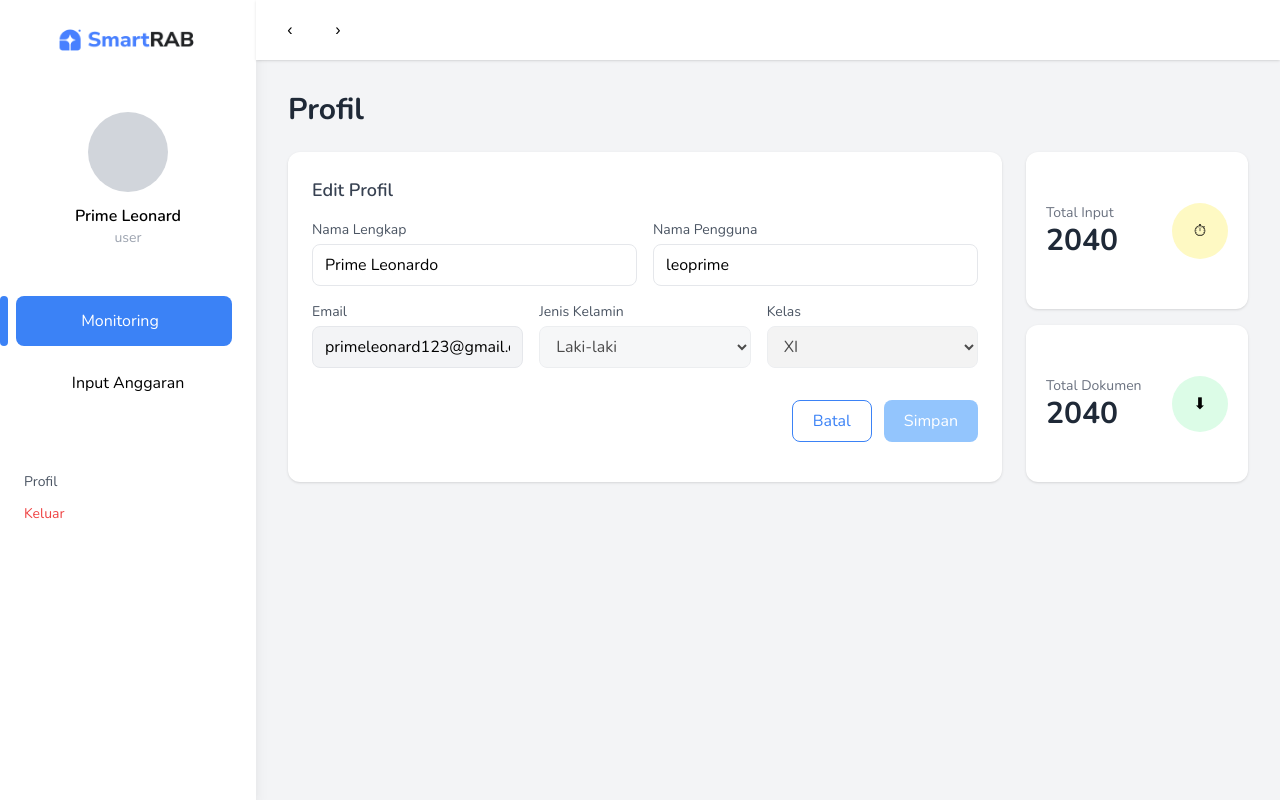
After one commit to nessamm/projek-tugas-akhir, a CodeIgniter app: page /tugas-akhir/C_Login/profile in a window 1280 px wide. The commit adds this page. Run offline with CodeIgniter, Linux system fonts and the light colour scheme; style sheets or scripts are compiled from the project's sources.

Commit message:
feat: view profile user

```diff
--- a/application/controllers/C_Login.php
+++ b/application/controllers/C_Login.php
@@ -20,6 +20,7 @@ class C_Login extends CI_Controller
             $fullname = $this->input->post('fullname');
             $username = $this->input->post('username');
             $email    = $this->input->post('email');
+            $kelas    = $this->input->post('kelas');
             $gender   = $this->input->post('gender');
             $password = $this->input->post('password');
             $confirm  = $this->input->post('confirm_password');
@@ -48,6 +49,7 @@ class C_Login extends CI_Controller
                 'fullname'   => $fullname,
                 'username'   => $username,
                 'email'      => $email,
+                'kelas'      => $kelas,
                 'gender'     => $gender,
                 'password'   => password_hash($password, PASSWORD_DEFAULT),
                 'role'       => 2,
@@ -63,7 +65,7 @@ class C_Login extends CI_Controller
 
         // INI WAJIB ADA
         $this->load->view('layout/header');
-        $this->load->view('register');
+        $this->load->view('auth/register');
     }
 
     public function login()
@@ -103,6 +105,13 @@ class C_Login extends CI_Controller
         }
 
         $this->load->view('layout/header');
-        $this->load->view('login');
+        $this->load->view('auth/login');
+    }
+
+    public function profile()
+    {
+        $this->load->view('layout/header');
+        // $this->load->view('layout/sidebar');
+        $this->load->view('auth/profile');
     }
 }
--- a/application/views/login.php
+++ b/application/views/auth/login.php
@@ -119,7 +119,7 @@
                         text: 'Selamat datang 😊',
                         confirmButtonText: 'Lanjut'
                     }).then(() => {
-                        window.location.href = "<?= base_url() ?>"; // arahkan ke dashboard
+                        window.location.href = "<?= base_url('C_Login/profile') ?>";
                     });
                 } else {
                     Swal.fire({
--- /dev/null
+++ b/application/views/auth/profile.php
@@ -0,0 +1,242 @@
+<body class="bg-gray-100 font-sans">
+
+    <div class="flex min-h-screen">
+
+        <!-- SIDEBAR -->
+        <?php $this->load->view('layout/sidebar'); ?>
+
+        <!-- CONTENT -->
+        <div class="flex-1">
+
+            <!-- HEADER BAR -->
+            <div class="bg-white shadow px-4 py-3 flex items-center gap-3">
+
+                <button class="w-9 h-9 flex items-center justify-center rounded-lg hover:bg-gray-100">
+                    &#8249;
+                </button>
+
+                <button class="w-9 h-9 flex items-center justify-center rounded-lg hover:bg-gray-100">
+                    &#8250;
+                </button>
+
+            </div>
+
+            <div class="p-8">
+
+                <h1 class="text-3xl font-bold text-gray-800 mb-6">Profil</h1>
+
+                <div class="grid grid-cols-12 gap-6">
+
+                    <!-- FORM PROFIL -->
+                    <div class="col-span-9 bg-white rounded-xl shadow p-6">
+
+                        <h2 class="text-lg font-semibold text-gray-700 mb-4">
+                            Edit Profil
+                        </h2>
+
+                        <form class="space-y-4">
+
+                            <div class="grid grid-cols-2 gap-4">
+
+                                <div>
+                                    <label class="block text-sm text-gray-600 mb-1">
+                                        Nama Lengkap
+                                    </label>
+                                    <input type="text"
+                                        class="editable w-full border rounded-lg px-3 py-2 focus:ring-2 focus:ring-blue-200"
+                                        value="Prime Leonardo"
+                                        readonly>
+                                </div>
+
+                                <div>
+                                    <label class="block text-sm text-gray-600 mb-1">
+                                        Nama Pengguna
+                                    </label>
+                                    <input type="text"
+                                        class="editable w-full border rounded-lg px-3 py-2 focus:ring-2 focus:ring-blue-200"
+                                        value="leoprime"
+                                        readonly>
+                                </div>
+
+                            </div>
+
+                            <div class="grid grid-cols-3 gap-4">
+
+                                <div>
+                                    <label class="block text-sm text-gray-600 mb-1">
+                                        Email
+                                    </label>
+                                    <input type="email"
+                                        class="w-full border rounded-lg px-3 py-2 bg-gray-100"
+                                        value="primeleonard123@gmail.com"
+                                        disabled>
+                                </div>
+
+                                <div>
+                                    <label class="block text-sm text-gray-600 mb-1">
+                                        Jenis Kelamin
+                                    </label>
+                                    <select
+                                        class="w-full border rounded-lg px-3 py-2 bg-gray-100"
+                                        disabled>
+                                        <option value="">Pilih Jenis Kelamin</option>
+                                        <option value="L" selected>Laki-laki</option>
+                                        <option value="P">Perempuan</option>
+                                    </select>
+                                </div>
+
+                                <div>
+                                    <label class="block text-sm text-gray-600 mb-1">
+                                        Kelas
+                                    </label>
+                                    <select
+                                        class="editable w-full border rounded-lg px-3 py-2 focus:ring-2 focus:ring-blue-200"
+                                        disabled>
+
+                                        <option value="">Pilih Kelas</option>
+                                        <option value="X">X</option>
+                                        <option value="XI" selected>XI</option>
+                                        <option value="XII">XII</option>
+
+                                    </select>
+                                </div>
+
+                            </div>
+
+                            <!-- BUTTON -->
+                            <div class="flex justify-end gap-3 pt-4">
+
+                                <button id="btnCancel"
+                                    type="button"
+                                    class="px-5 py-2 rounded-lg border border-blue-500 text-blue-500 hover:bg-blue-50"
+                                    disabled>
+                                    Batal
+                                </button>
+
+                                <button id="btnSave"
+                                    type="submit"
+                                    class="px-5 py-2 rounded-lg bg-blue-300 text-white cursor-not-allowed"
+                                    disabled>
+                                    Simpan
+                                </button>
+
+                            </div>
+
+                        </form>
+
+                    </div>
+
+                    <!-- CARD STAT -->
+                    <div class="col-span-3 flex flex-col gap-4">
+
+                        <!-- CARD 1 -->
+                        <div class="bg-white rounded-xl shadow p-5 flex items-center justify-between flex-1">
+                            <div>
+                                <p class="text-gray-500 text-sm">Total Input</p>
+                                <h2 class="text-3xl font-bold text-gray-800">2040</h2>
+                            </div>
+
+                            <div class="w-14 h-14 bg-yellow-100 rounded-full flex items-center justify-center">
+                                ⏱
+                            </div>
+                        </div>
+
+                        <!-- CARD 2 -->
+                        <div class="bg-white rounded-xl shadow p-5 flex items-center justify-between flex-1">
+                            <div>
+                                <p class="text-gray-500 text-sm">Total Dokumen</p>
+                                <h2 class="text-3xl font-bold text-gray-800">2040</h2>
+                            </div>
+
+                            <div class="w-14 h-14 bg-green-100 rounded-full flex items-center justify-center">
+                                ⬇
+                            </div>
+                        </div>
+
+                    </div>
+
+                </div>
+
+            </div>
+
+        </div>
+
+</body>
+
+<script>
+    document.addEventListener("DOMContentLoaded", function() {
+
+        const fields = document.querySelectorAll('.editable');
+        const btnSave = document.getElementById('btnSave');
+        const btnCancel = document.getElementById('btnCancel');
+
+        fields.forEach(field => {
+
+            // simpan nilai awal
+            field.dataset.initial = field.value;
+
+            field.addEventListener('click', function() {
+
+                if (field.tagName === "SELECT") {
+                    field.removeAttribute("disabled");
+                } else {
+                    field.removeAttribute("readonly");
+                }
+
+            });
+
+            field.addEventListener('input', checkChanges);
+            field.addEventListener('change', checkChanges);
+
+        });
+
+        function checkChanges() {
+
+            let changed = false;
+
+            fields.forEach(field => {
+                if (field.value !== field.dataset.initial) {
+                    changed = true;
+                }
+            });
+
+            if (changed) {
+
+                btnSave.disabled = false;
+                btnSave.classList.remove('bg-blue-300', 'cursor-not-allowed');
+                btnSave.classList.add('bg-blue-500');
+
+                btnCancel.disabled = false;
+
+            } else {
+
+                btnSave.disabled = true;
+                btnSave.classList.add('bg-blue-300', 'cursor-not-allowed');
+                btnSave.classList.remove('bg-blue-500');
+
+                btnCancel.disabled = true;
+
+            }
+
+        }
+
+        btnCancel.addEventListener("click", function() {
+
+            fields.forEach(field => {
+
+                field.value = field.dataset.initial;
+
+                if (field.tagName === "SELECT") {
+                    field.setAttribute("disabled", true);
+                } else {
+                    field.setAttribute("readonly", true);
+                }
+
+            });
+
+            checkChanges();
+
+        });
+
+    });
+</script>
--- a/application/views/register.php
+++ b/application/views/auth/register.php
@@ -99,7 +99,7 @@
 								<option value="X">X</option>
 								<option value="XI">XI</option>
 								<option value="XII">XII</option>
-								<option value="XII">XII</option>
+								<option value="XII">XIII</option>
 							</select>
 						</div>
 					</div>
--- a/application/views/layout/header.php
+++ b/application/views/layout/header.php
@@ -3,7 +3,7 @@
     <title>SmartRAB</title>
     <link rel="stylesheet" href="<?= base_url('assets/css/tailwind.min.css') ?>">
     <link rel="stylesheet" href="<?= base_url('assets/css/style.css') ?>">
-    <link rel="icon" type="image/x-icon" href="<?= base_url('assets/img/LogoIpsum.png') ?>">
+    <link rel="icon" type="image/x-icon" href="<?= base_url('assets/img/LogoIp.png') ?>">
     <link href="https://fonts.googleapis.com/css2?family=Nunito:wght@300;400;600;700&display=swap" rel="stylesheet">
 
     <link href="<?= base_url('assets/css/select2.min.css') ?>" rel="stylesheet" />
```
Also changed, not shown: assets/img/LogoIp.png (renamed from assets/img/LogoIpsum.png).
